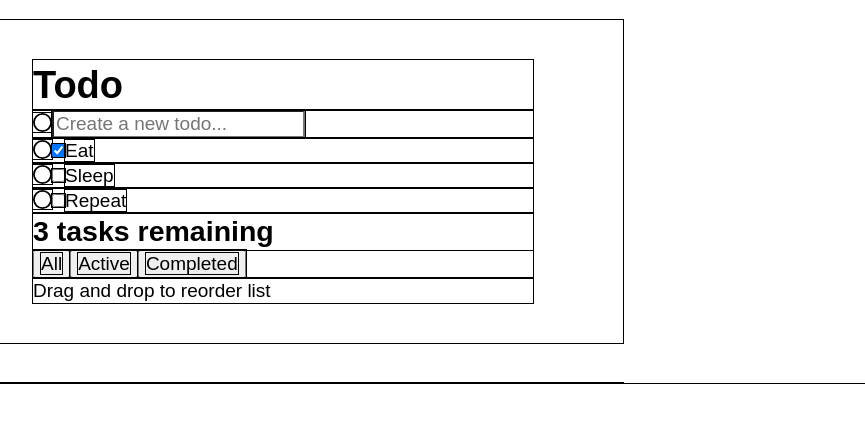
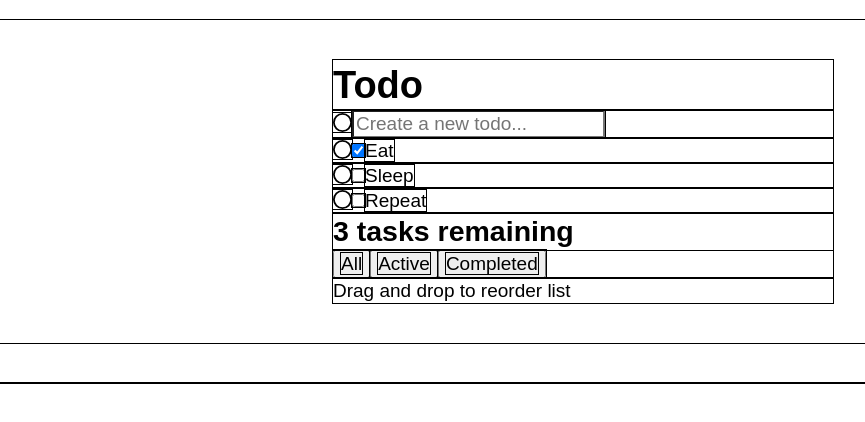
Before and after one commit to tlanettepollard/ToDoApp-TLP, a React (Create React App) app: page / in a window 1280 px wide. Shown: the top 422 px of the page, without its empty margins (57-922 px from the left). Built offline with nearby package versions, Linux system fonts and the light colour scheme; the HTML template or start-up script is replaced by a standard one.

Commit message:
Update: replaced import with use

```diff
--- a/src/Sass/App.scss
+++ b/src/Sass/App.scss
@@ -1,14 +1,15 @@
 // Abstracts
-@import './abstracts/variables';
+@use './abstracts/mixins';
+@use './abstracts/variables';
 // Base
-@import './base/base';
-@import './base/fonts';
+@use './base/base';
+@use './base/fonts';
 
 // Components
 
 
 // Layout
-@import './layout/header';
+@use './layout/header';
 
 // Vendors
-@import './vendors/normalize';
+@use './vendors/normalize';
--- a/src/Sass/abstracts/_variables.scss
+++ b/src/Sass/abstracts/_variables.scss
@@ -1,6 +1,4 @@
 // Colors
-
-:root {
 //Primary
 $bright-blue: hsl(220, 98%, 61%);
 $check-bg: linear-gradient (2deg, hsl(192, 100%, 67%), hsl(280, 87%, 65%));
@@ -25,4 +23,3 @@
 $body-font-family: 'Josefin Sans', sans-serif;
 $weight-bold: 700;
 $weight-regular: 400;
-}
--- a/src/Sass/base/_base.scss
+++ b/src/Sass/base/_base.scss
@@ -1,3 +1,5 @@
+
+
 /* RESETS */
 *,
 *::before,
@@ -43,7 +45,7 @@ input[type="text"] {
 
 body {
     width: 100%;
-    max-width: 68rem;
+    //max-width: 68rem;
     margin: 0 auto;
     font: 1.6rem/1.25 Arial, sans-serif;
     //background-color: #f5f5f5;
@@ -81,6 +83,7 @@ body {
     padding: 1rem;
     margin: 2rem 0 4rem 0;
 
+
     @media screen and (min-width: 550px) {
         padding: 4rem;
     }
```
Also changed, not shown: 2 other files (tests, documents, lock files or other folders). Lines whose indentation alone changed are shown as unchanged.
